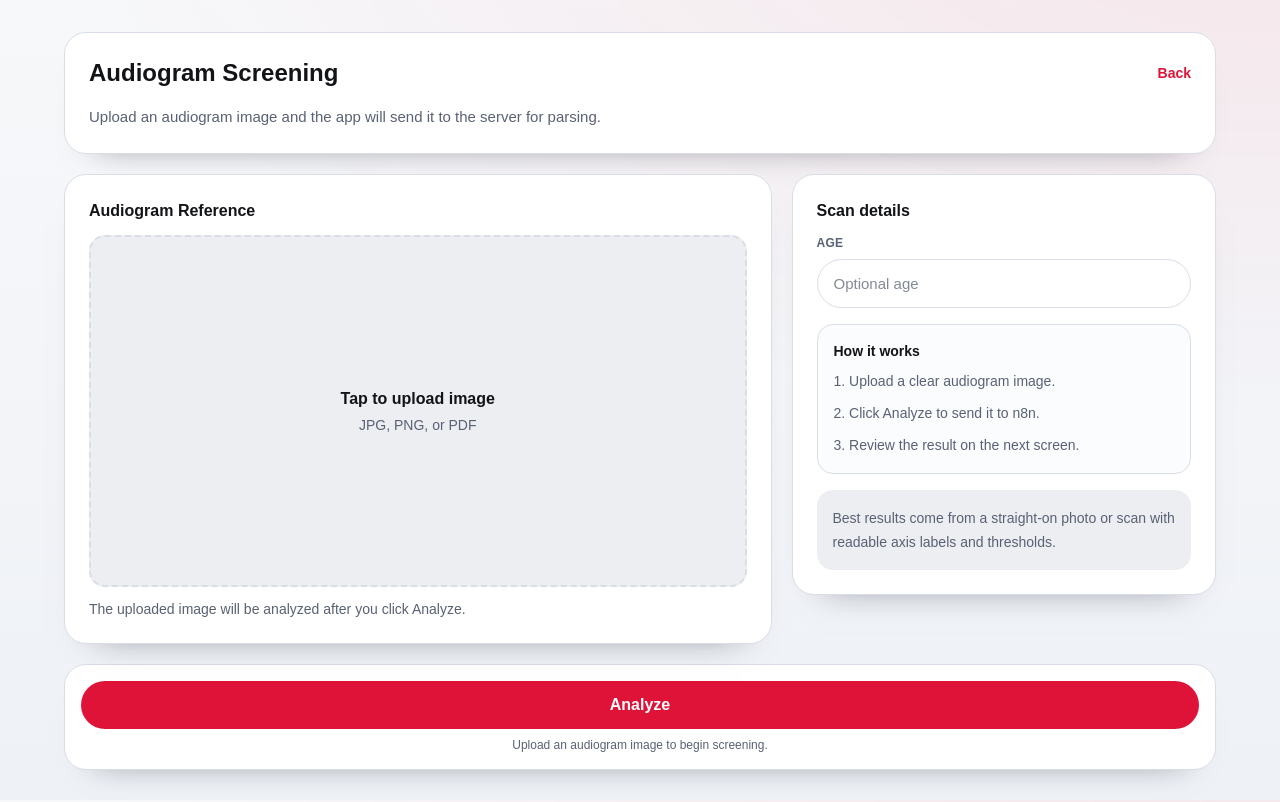
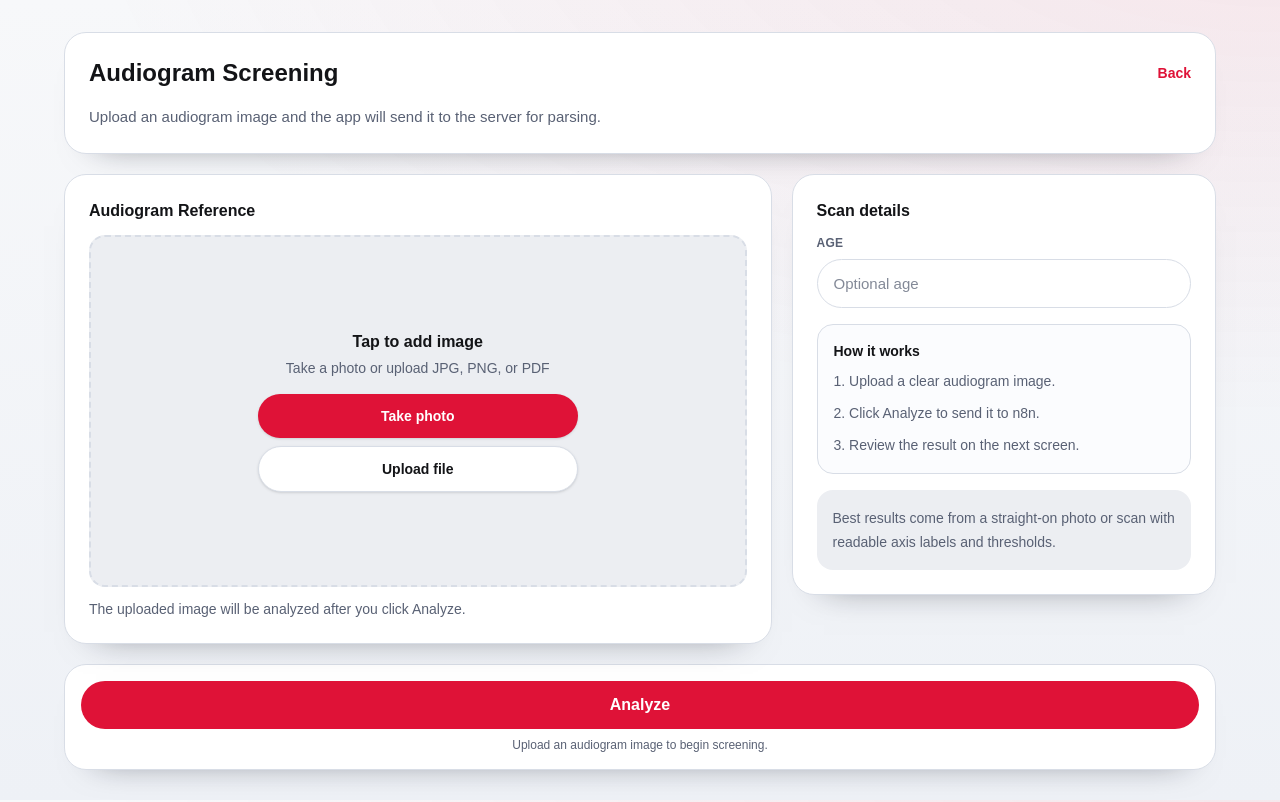
Before and after one commit to gogoldh/SONARIS, a Next.js app: page /scan in a window 1280 px wide. Built offline with nearby package versions, Linux system fonts and the light colour scheme; a web font is replaced by a local one.

Commit message:
feat: Enhance image upload functionality with separate inputs for camera and file upload

```diff
--- a/app/scan/page.tsx
+++ b/app/scan/page.tsx
@@ -12,7 +12,6 @@ export default function ScanPage() {
   const router = useRouter();
   const [imageDataUrl, setImageDataUrl] = useState<string | undefined>(undefined);
   const [age, setAge] = useState("");
-
   const [error, setError] = useState<string | null>(null);
 
   const onFile = (event: ChangeEvent<HTMLInputElement>) => {
@@ -20,7 +19,6 @@ export default function ScanPage() {
     if (!file) return;
 
     setError(null);
-
     const reader = new FileReader();
     reader.onload = () => {
       if (typeof reader.result === "string") {
@@ -67,14 +65,11 @@ export default function ScanPage() {
           {/* Image Reference */}
           <div className="scan-panel card flex flex-col p-5 sm:p-6">
             <h2 className="mb-3 text-sm font-bold sm:text-base">Audiogram Reference</h2>
-            <label className="focus-ring flex min-h-[16rem] flex-1 cursor-pointer flex-col items-center justify-center rounded-2xl border-2 border-dashed border-[var(--border)] bg-[var(--surface-soft)] p-3 text-center sm:min-h-[22rem]">
-              <input
-                type="file"
-                accept="image/*,.pdf"
-                capture="environment"
-                className="sr-only"
-                onChange={onFile}
-              />
+            <div className="relative">
+              <input id="camera-input" type="file" accept="image/*" capture="environment" className="sr-only" onChange={onFile} />
+              <input id="file-input" type="file" accept="image/*,.pdf" className="sr-only" onChange={onFile} />
+
+              <div className="focus-ring flex min-h-[16rem] flex-1 flex-col items-center justify-center rounded-2xl border-2 border-dashed border-[var(--border)] bg-[var(--surface-soft)] p-3 text-center sm:min-h-[22rem]">
                 {imageDataUrl ? (
                   <Image
                     src={imageDataUrl}
@@ -86,11 +81,26 @@ export default function ScanPage() {
                   />
                 ) : (
                   <>
-                  <p className="text-sm font-semibold sm:text-base">Tap to upload image</p>
-                  <p className="mt-1 text-xs text-[var(--muted)] sm:text-sm">JPG, PNG, or PDF</p>
+                    <p className="text-sm font-semibold sm:text-base">Tap to add image</p>
+                    <p className="mt-1 text-xs text-[var(--muted)] sm:text-sm">Take a photo or upload JPG, PNG, or PDF</p>
+                    <div className="mt-4 flex w-full max-w-xs flex-col gap-2">
+                      <label
+                        htmlFor="camera-input"
+                        className="cursor-pointer rounded-full bg-[var(--brand)] px-4 py-3 text-sm font-semibold text-white shadow-sm"
+                      >
+                        Take photo
+                      </label>
+                      <label
+                        htmlFor="file-input"
+                        className="cursor-pointer rounded-full border border-[var(--border)] bg-white px-4 py-3 text-sm font-semibold text-[var(--foreground)] shadow-sm"
+                      >
+                        Upload file
+                      </label>
+                    </div>
                   </>
                 )}
-            </label>
+              </div>
+            </div>
 
             <p className="mt-3 text-xs text-[var(--muted)] sm:text-sm">
               The uploaded image will be analyzed after you click Analyze.
```
Lines whose indentation alone changed are shown as unchanged.
